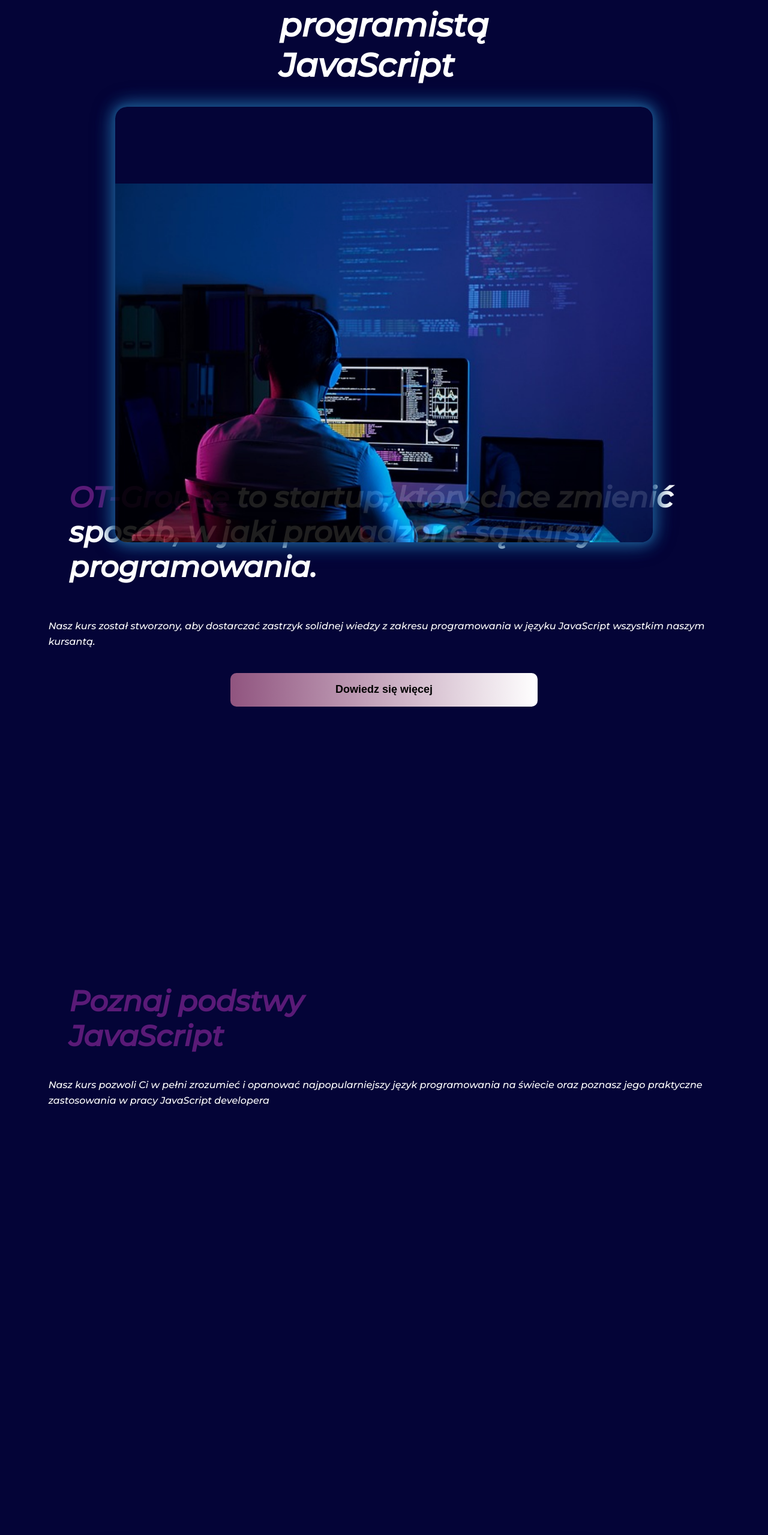
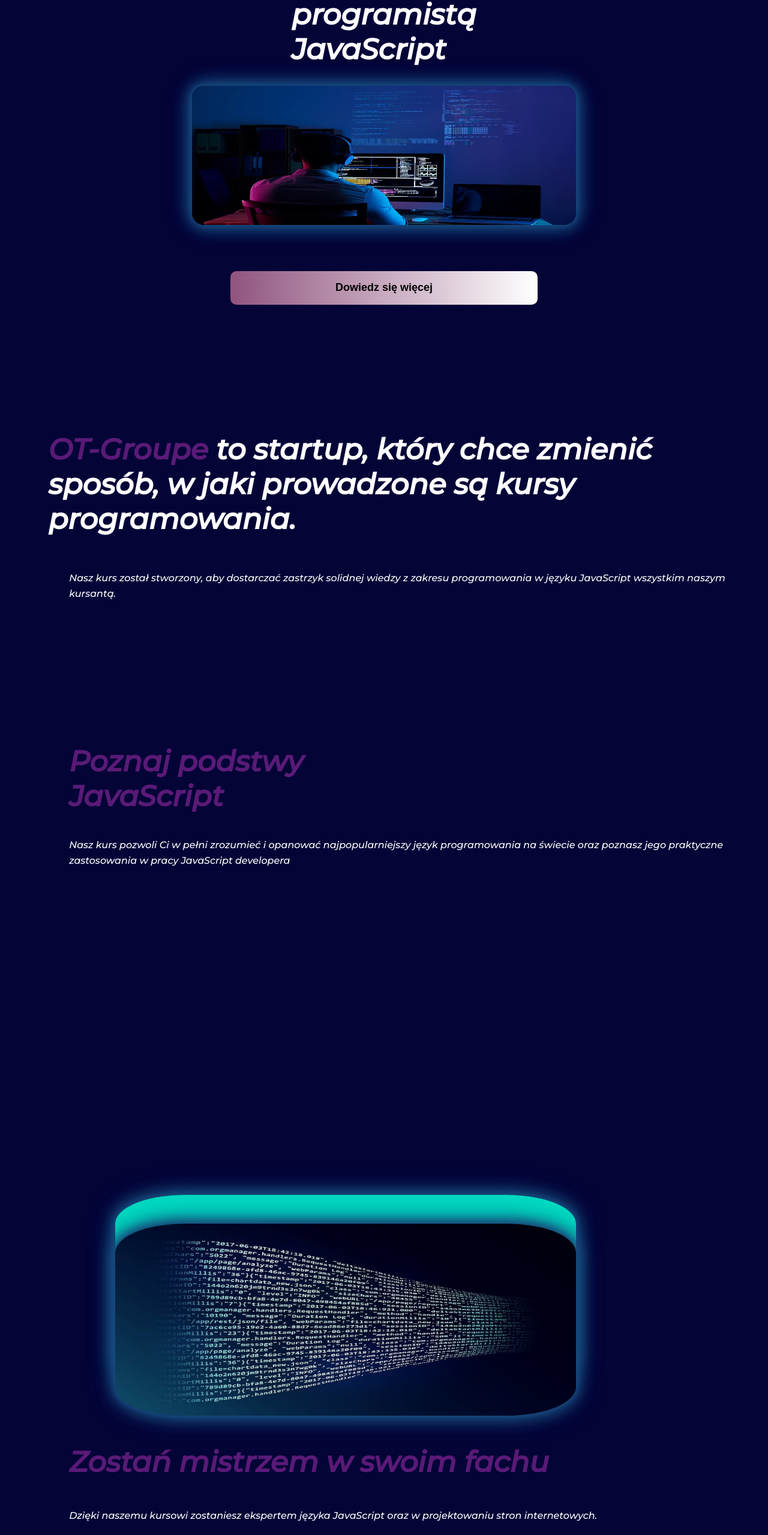
Before and after one commit to ol1mowski/CourseOT-site, a React (Create React App) app: page / in a window 1280 px wide. Shown: the part 182-2741 px from the top of the page at 60% size. Built offline with nearby package versions, Linux system fonts and the light colour scheme; a web font is replaced by a local one.

Commit message:
add_768px

```diff
--- a/src/Components/AboutCompany/AboutCompany.module.css
+++ b/src/Components/AboutCompany/AboutCompany.module.css
@@ -57,3 +57,13 @@
     width: 50px;
     height: 50px;
 }
+
+@media screen and (min-width: 768px) {
+    .container {
+        width: 90vw;
+        height: 90vh;
+    }
+    .social__icon {
+        padding-left: 10%;
+    }
+}
--- a/src/Components/AboutOt/AboutOt.module.css
+++ b/src/Components/AboutOt/AboutOt.module.css
@@ -1,6 +1,6 @@
 .container {
     width: 90vw;
-    height: 100vh;
+    height: 90vh;
 }
 
 .bigDes{
@@ -19,3 +19,17 @@
 .color {
     color: #5a1a77;
 }
+
+@media screen and (min-width: 768px) {
+    .container {
+        width: 90vw;
+        height: 60vh;
+    }
+    .bigDes{
+        padding-left: 7%;
+    }
+    .smallDes {
+        padding-left: 10%;
+        line-height: 1.6rem;
+    }
+}
--- a/src/Components/CourseDescribe/CourseDescribe.module.css
+++ b/src/Components/CourseDescribe/CourseDescribe.module.css
@@ -8,7 +8,7 @@
 
 .container {
     width: 90vw;
-    height: 120vh;
+    height: 110vh;
 }
 
 .text {
@@ -24,7 +24,6 @@
 }
 
 .graphic {
-    margin-top: 20vh;
     margin: auto;
     height: 40vh;
     width: 80vw;
@@ -36,3 +35,16 @@
     height: 100%;
     border-radius: 15%;
 }
+
+@media screen and (min-width: 768px) {
+    .container {
+        height: 100vh;
+    }
+    .graphic {
+        margin-top: -50vh;
+        width: 60vw;
+    }
+    .text {
+        padding-left: 10%;
+    }
+}
--- a/src/Components/Helpers/Helpers.module.css
+++ b/src/Components/Helpers/Helpers.module.css
@@ -1,11 +1,11 @@
 .container {
     width: 90vw;
-    height: 120vh;
+    height: 110vh;
 }
 
 .block__text {
     width: 90vw;
-    height: 90vw;
+    height: 110vw;
 }
 
 .header {
@@ -26,7 +26,7 @@
 .graphic {
     margin: auto;
     height: 40vh;
-    width: 80vw;
+    width: 60vw;
 }
 
 .img {
@@ -35,3 +35,21 @@
     border-radius: 15%;
     box-shadow: 0 0 10px #184b7d, 0 0 20px #184b7d, 0 0 30px #184b7d, 0 0 40px #184b7d;
 }
+
+@media screen and (min-width: 768px) {
+    .container {
+        height: 100vh;
+    }
+    .graphic {
+        width: 60vw;
+    }
+    .header {
+        height: 15vh;
+    }
+    .block__text {
+        height: 40vw;
+    }
+    .text {
+        padding-left: 10%;
+    }
+}
--- a/src/Components/InproveYourself/InproveYourself.module.css
+++ b/src/Components/InproveYourself/InproveYourself.module.css
@@ -1,6 +1,6 @@
 .container {
     width: 90vw;
-    height: 120vh;
+    height: 110vh;
 }
 
 .graphic {
@@ -35,3 +35,16 @@
     padding-left: 7%;
     line-height: 1.6rem;
 }
+
+@media screen and (min-width: 768px) {
+    .container {
+        height: 90vh;
+    }
+
+    .graphic {
+        width: 60vw;
+    }
+    .text {
+        padding-left: 10%;
+    }
+}
--- a/src/Components/MainSite/MainSite.module.css
+++ b/src/Components/MainSite/MainSite.module.css
@@ -1,7 +1,7 @@
 .container {
     padding-top: 1.4rem;
     width: 100vw;
-    height: 120vh;
+    height: 110vh;
 }
 
 .logo {
@@ -25,7 +25,6 @@
 }
 
 .photo_programmer {
-    padding-top: 10%;
     border-radius: 20px;
     width: 70vw;
     box-shadow: 0 0 10px #184b7d, 0 0 20px #184b7d, 0 0 30px #184b7d, 0 0 40px #184b7d;
@@ -76,3 +75,22 @@
         transform: translateY(0);
     }
 }
+
+/*RWD*/
+
+@media screen and (min-width: 768px) {
+    .photo_programmer {
+        width: 50vw;
+        height: 29vh;
+    }
+    .main_site {
+        font-size: 1.5rem;
+    }
+    .button_block {
+        padding-top: 6%;
+    }
+    .container {
+        width: 100vw;
+        height: 110vh;
+    }
+}
```
